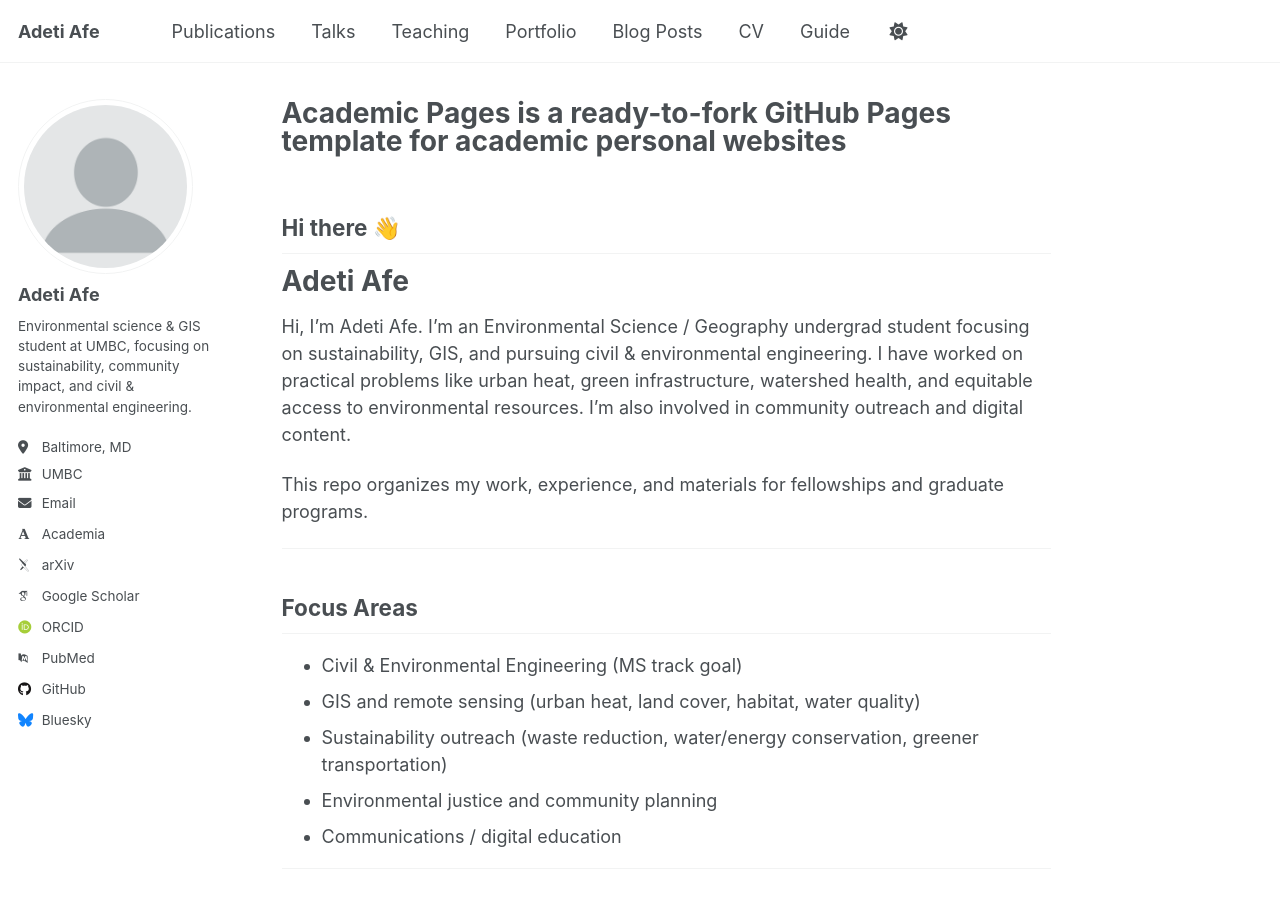
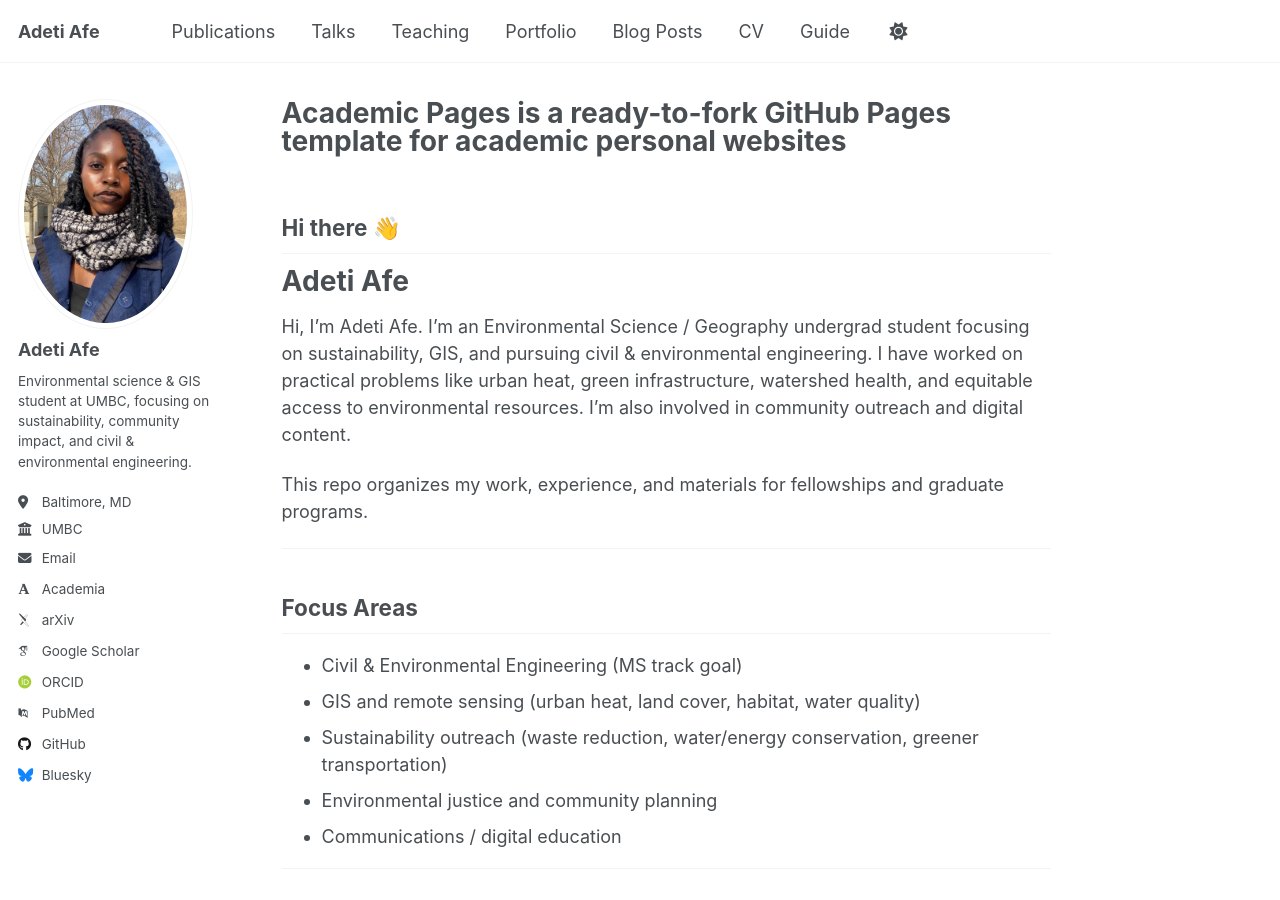
Before and after one commit to adeti-afe/adeti-afe.github.io, a Jekyll site: the page built from _pages/about.md, in a window 1280 px wide and 900 px high. Built offline with Jekyll 4.4.1, drawn with Linux system fonts in a browser that asks for light colours; some web fonts are replaced; a script that is not in the unit is left out.

Commit message:
Update _config.yml

```diff
--- a/_config.yml
+++ b/_config.yml
@@ -23,7 +23,7 @@ repository               : "adeti-afe/adetiafe.github.io"
 # Site Author
 author:
   # Biographic information
-  avatar           : "profile.png"   # keep this for now; after you upload your own image, name it profile.png or change this to match
+  avatar           : "profile.png.jpeg"   # keep this for now; after you upload your own image, name it profile.png or change this to match
   name             : "Adeti Afe"
   pronouns         :                # you can add something like "she/her", "he/him", "they/them", or leave blank
   bio              : "Environmental science & GIS student at UMBC, focusing on sustainability, community impact, and civil & environmental engineering."
```
